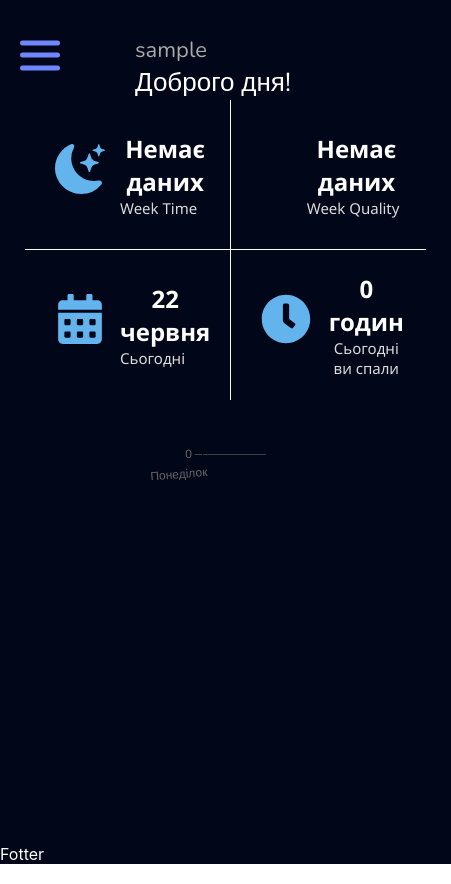
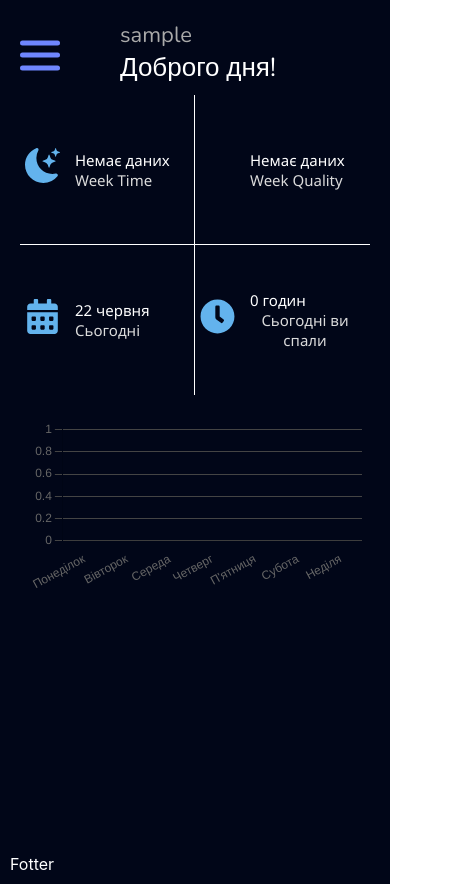
Before and after one commit to Nik91K/SleepTracker, a React (Vite) app: page /sleeptracker in a window 390 px wide. Shown: the whole page, 451 px wide, since content can reach past the window. Built offline with nearby package versions, Linux system fonts and the light colour scheme; no server answers; sample sign-in values are in the browser's storage; a web font is replaced by a local one.

Commit message:
added some styles and adaptations for the pages

```diff
--- a/src/components/Layout/Charts/Bar/index.tsx
+++ b/src/components/Layout/Charts/Bar/index.tsx
@@ -1,4 +1,4 @@
-import {Chart as ChartJS, CategoryScale, LinearScale, BarElement, Title, Tooltip, Legend, scales, Colors} from 'chart.js';
+import {Chart as ChartJS, CategoryScale, LinearScale, BarElement, Title, Tooltip, Legend, scales, Colors, Ticks} from 'chart.js';
 import { Bar } from 'react-chartjs-2';
 
 ChartJS.register(
@@ -11,10 +11,11 @@ ChartJS.register(
 );
 
 
-function BarChart({ sleepData, backgroundColor, chartTitle, chartLabel }: { sleepData: number[], backgroundColor: string, chartTitle:string, chartLabel: string }) {
+function BarChart({ sleepData, backgroundColor, chartTitle, chartLabel, yValue }: { sleepData: number[], backgroundColor: string, chartTitle:string, chartLabel: string, yValue?: (value: number | string) => string }) {
   const labels = ['Понеділок', 'Вівторок', 'Середа', 'Четверг', 'П\'ятниця', 'Субота', ' Неділя'];
   const options = {
     responsive: true,
+    maintainAspectRatio: false,
     plugins: {
       legend: {
         display: false,
@@ -34,6 +35,11 @@ function BarChart({ sleepData, backgroundColor, chartTitle, chartLabel }: { slee
         grid: {
           display: true,
           color: '#444',
+        },
+        ticks: {
+          callback: function (value: number | string) {
+            return yValue ? yValue(value) : value
+          }
         }
       }
     }
--- a/src/components/Layout/Charts/Line/index.tsx
+++ b/src/components/Layout/Charts/Line/index.tsx
@@ -12,10 +12,11 @@ ChartJS.register(
   Legend
 );
 
-function LineChart ({ sleepData, backgroundColor, chartTitle, chartLabel }: { sleepData: number[], backgroundColor: string, chartTitle:string, chartLabel:string }) {
+function LineChart ({ sleepData, backgroundColor, chartTitle, chartLabel, yValue }: { sleepData: number[], backgroundColor: string, chartTitle:string, chartLabel:string, yValue?: (value: number | string) => string  }) {
     const labels = ['Понеділок', 'Вівторок', 'Середа', 'Четверг', 'П\'ятниця', 'Субота', ' Неділя'];
     const options = {
         responsive: true,
+        maintainAspectRatio: false,
         plugins: {
         legend: {
             display: false,
@@ -27,13 +28,17 @@ function LineChart ({ sleepData, backgroundColor, chartTitle, chartLabel }: { sl
         scales: {
         x: {
             grid: {
-            display: false,
+                display: false,
             },
         },
         y: {
             grid: {
-            display: true,
-            color: '#444',
+                display: true,
+            },
+            ticks: {
+                callback: function (value: number | string) {
+                    return yValue ? yValue(value) : value
+                }
             }
         }}
     }
--- a/src/components/Layout/HomeSections/style.css
+++ b/src/components/Layout/HomeSections/style.css
@@ -77,3 +77,44 @@
   align-items: center;
   margin-right: 10px;
 }
+
+@media (max-width: 768px) {
+  .top-value {
+    font-size: 20px;
+  }
+}
+
+@media (max-width: 480px) {
+  .sleep-tracker-container {
+    max-width: 350px;
+  }
+
+  .sleep-tracker-card.top-left,
+  .sleep-tracker-card.top-right {
+    padding-left: 5px;
+  }
+
+  .sleep-tracker-card.bottom-left,
+  .sleep-tracker-card.bottom-right {
+    padding-left: 5px;
+  }
+
+  .sleep-tracker-card {
+    padding: 10px;
+  }
+
+  .icon-wrapper {
+    width: 35px;
+    font-size: 35px;
+  }
+
+  .top-value{
+    font-size: 15px;
+    font-weight: 500;
+  }
+
+  .bottom-value{
+    font-size: 15px;
+  }
+
+}
--- a/src/components/Layout/SettingsBlocks/style.css
+++ b/src/components/Layout/SettingsBlocks/style.css
@@ -8,7 +8,7 @@
 
 .settings-blocks-title{
     margin: 20px 0;
-    color: #e6e6e6;
+    color: #ffffff;
     font-size: 20px;
     font-weight: 600;
     text-align: left;
@@ -17,7 +17,7 @@
 
 .settings-blocks-item{
     border-bottom: 1px solid #adadad;
-    color: #adadad;
+    color: #dbdbdb;
     font-size: 18px;
     display: flex;
     align-items: center;
@@ -33,6 +33,5 @@
 }
 
 .item-value{
-    width: 100px;
-    height: 50px;
+    width: auto;
 }
--- a/src/layoutPage/layoutPage.css
+++ b/src/layoutPage/layoutPage.css
@@ -1,11 +1,12 @@
 .layout-page {
     background-color: var(--background-color);
     color: var(--primary-text-color);
+    padding: 10px;
+
 }
 
 .main-container {
     min-height: 100vh;
-    padding: 25px;
 }
 
 .layout-h2 {
--- a/src/pages/SleepTracker/Main/styles.css
+++ b/src/pages/SleepTracker/Main/styles.css
@@ -1,3 +1,14 @@
+.chart-container {
+    width: 700px;
+    /* height: 400px; */
+    min-height: 300px;
+    max-width: 100%;
+    box-sizing: border-box;
+    display: flex;
+    align-items: center;
+    justify-content: center;
+}
+
 @media (min-width: 1441px) {
     .main-page-top{
         margin-top: 10px;
@@ -5,48 +16,38 @@
         align-items: center;
         justify-content: space-around;
     }
-
-    .chart-container{
-        padding: 20px;
-        border-radius: 10px;
-        width: 700px;
-        height: 400px;
-    }
 }
 
 @media (max-width: 1440px) {
-    .main-page-top{
+    .main-page-top {
         display: flex;
         flex-direction: column;
         align-items: center;
         justify-content: space-around;
     }
-
-    .chart-container{
-        width: 700px;
-        height: 400px;
-        padding: 20px;
-        border-radius: 10px;
-    }
-
 }
 
 @media (max-width: 992px) {
     .chart-container{
         width: 600px;
-        height: 300px;
+        /* height: 300px; */
+        min-height: 250px;
     }
 }
 
 @media (max-width: 768px) {
-
-    .chart-container{
-        width: 200px;
-        height: 100px;
+    .chart-container {
+        width: 90%;
+        /* height: auto; */
+        min-height: 200px;
     }
 }
 
-.chart-container{
-    padding: 20px;
-    border-radius: 10px;
+@media (max-width: 480px) {
+    .main-page-top{
+        margin-top: 10px;
+        display: flex;
+        align-items: center;
+        justify-content: space-around;
+    }
 }
--- a/src/pages/SleepTracker/Statistics/style.css
+++ b/src/pages/SleepTracker/Statistics/style.css
@@ -5,9 +5,13 @@
     flex-direction: column;
 }
 
-.statistics-page-charts{
+.statistics-page-charts {
     width: 70vw;
+    height: 400px;
     margin-top: 20px;
+    margin-bottom: 20px;
+    display: flex;
+    flex-direction: column;
 }
 
 .statistics-page-buttons{
```
